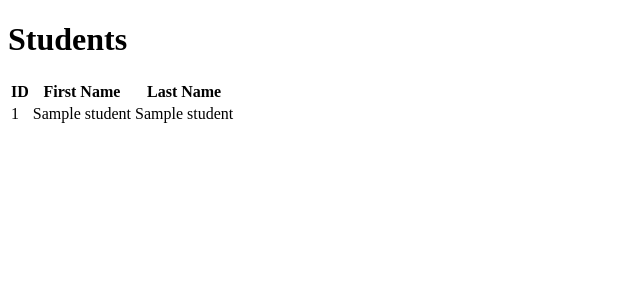
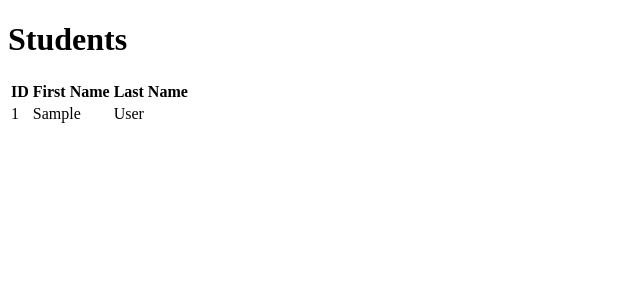
Before and after one commit to irchorn/IS211_Assignment12, a Python web app: template templates/dashboard.html in a window 1280 px wide. Shown: the top 300 px of the page, without its empty margins (0-640 px from the left). Run offline with Jinja, Linux system fonts and the light colour scheme; the template is opened without the code that fills it: most values are stand-ins (such as "Sample title", 1, 10 or a date in 2020).

Commit message:
Update dashboard.html

```diff
--- a/templates/dashboard.html
+++ b/templates/dashboard.html
@@ -12,7 +12,7 @@
     </tr>
     {% for s in students %}
     <tr>
-        <td>{{s.s_id}}</td><td>{{s.f_name}}</td><td>{{s.l_name}}</td><a href="'/student/{{s.s_id}}"></a>
+        <td>{{s.student_id}}</td><td>{{s.first_name}}</td><td>{{s.last_name}}</td><a href="'/student/{{s.student_id}}"></a>
     </tr>
     {% endfor %}
 </table>
```
